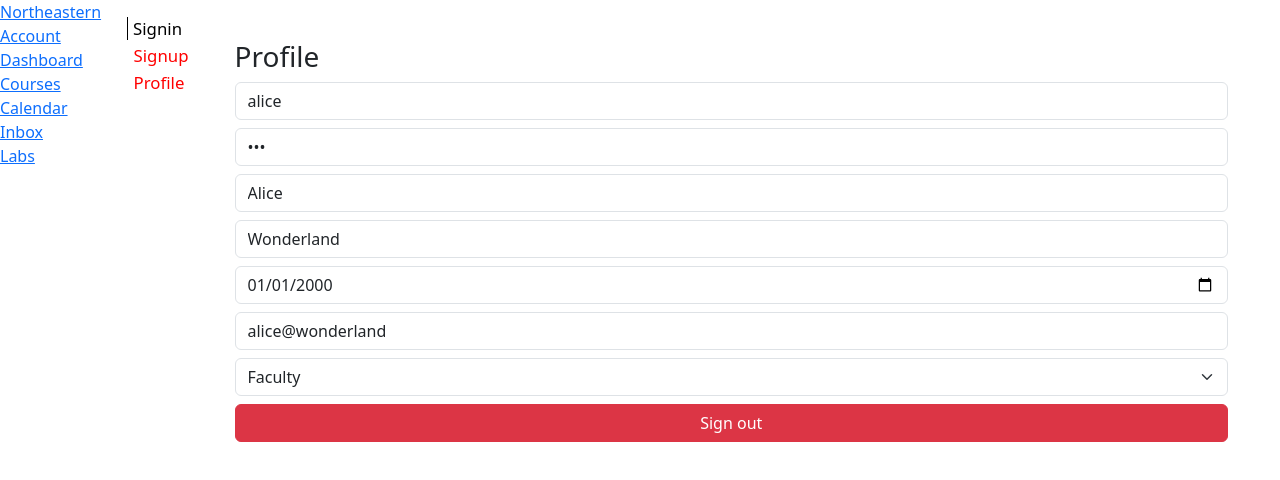
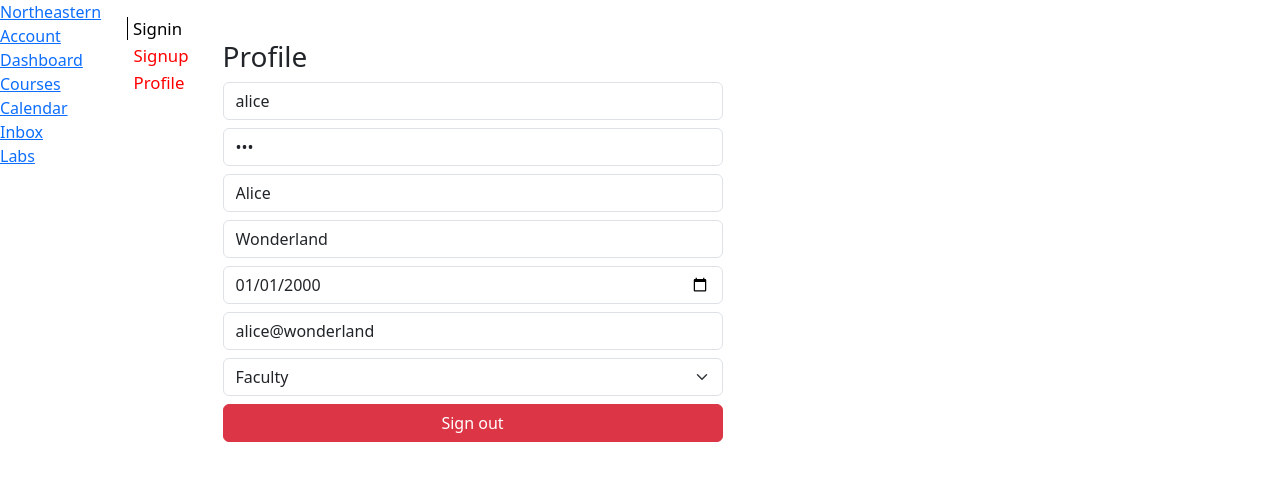
Before and after one commit to ruvy03/kambaz-next-js, a Next.js app: page /Account/Profile in a window 1280 px wide. Shown: the top 480 px of the page. Built offline with nearby package versions, Linux system fonts and the light colour scheme.

Commit message:
Accounts finished

```diff
--- a/app/(Kambaz)/Account/Profile/page.tsx
+++ b/app/(Kambaz)/Account/Profile/page.tsx
@@ -1,10 +1,11 @@
 "use client";
 import Link from "next/link";
-import { Button, Container, FormControl, FormSelect } from "react-bootstrap";
+import { Button, FormControl, FormSelect } from "react-bootstrap";
 
 export default function Profile() {
   return (
-    <Container id="wd-profile-screen">
+    <div style={{ maxWidth: "500px" }}>
+      <div id="wd-profile-screen">
         <h3>Profile</h3>
         <FormControl
           defaultValue="alice"
@@ -48,10 +49,11 @@ export default function Profile() {
           <option value="STUDENT">Student</option>
         </FormSelect>
         <Link href="Signin">
-        <Button variant="danger" className="w-100 mb-2">
+          <Button variant="danger" className="w-100">
             Sign out
           </Button>
         </Link>
-    </Container>
+      </div>
+    </div>
   );
 }
```
Also changed, not shown: app/(Kambaz)/Account/Signin/page.tsx (+6 -5 lines), app/(Kambaz)/Account/Signup/page.tsx (+5 -4 lines). Lines whose indentation alone changed are shown as unchanged.
